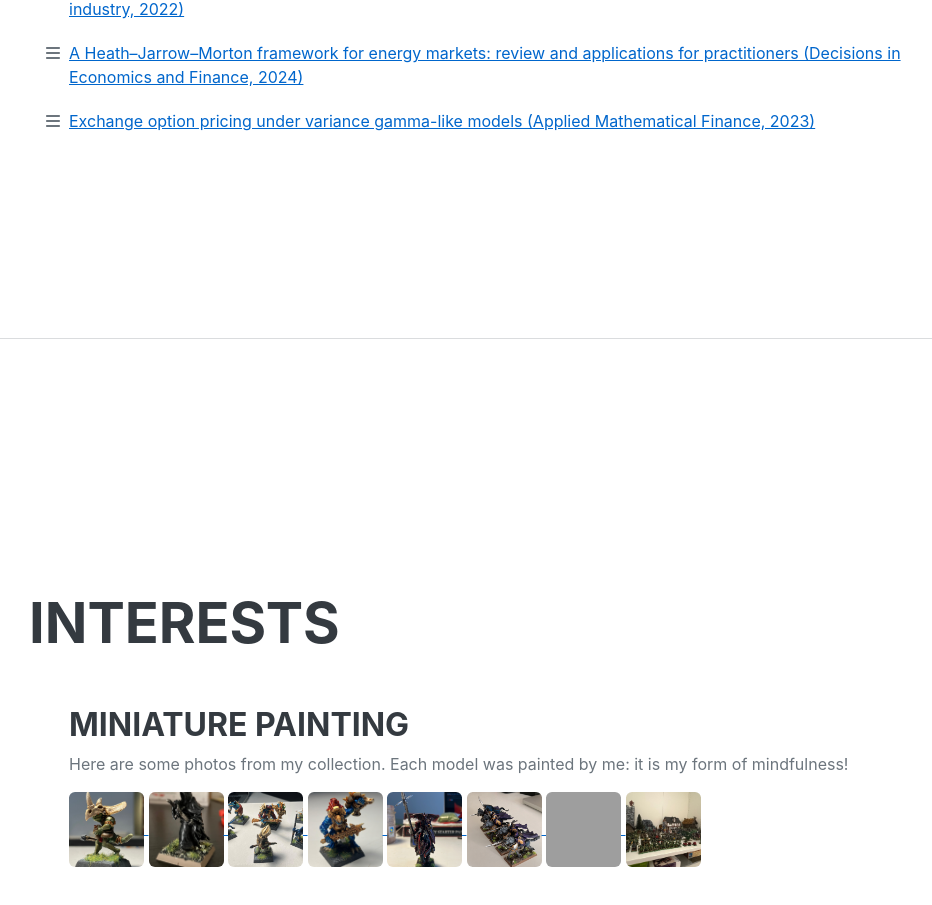
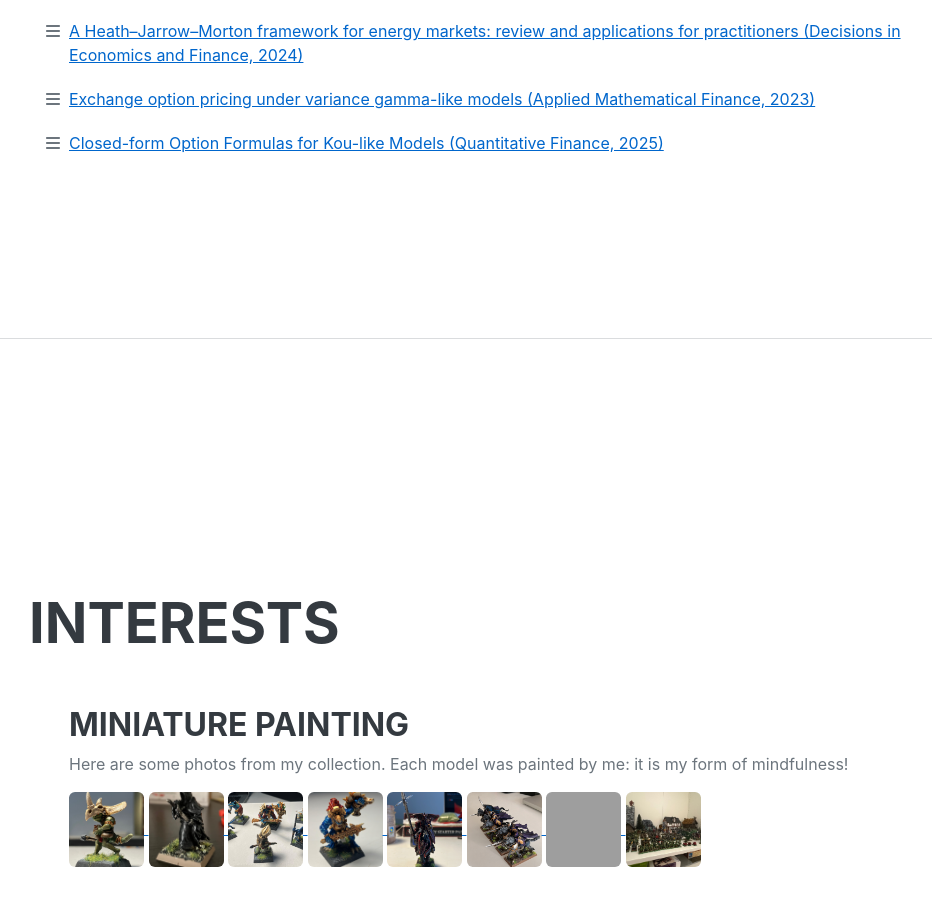
Before and after one commit to MatteoGardini1988/matteogardini1988.github.io, a plain HTML site: page index.html in a window 1280 px wide. Shown: the part 5300-6205 px from the top of the page, without its empty margins (291-1223 px from the left). Drawn offline with nearby package versions, Linux system fonts and the light colour scheme; grey boxes are pictures that could not be loaded; a web font is replaced by a local one.

Commit message:
added one more publication

```diff
--- a/index.html
+++ b/index.html
@@ -251,13 +251,13 @@
                         <a href="https://doi.org/10.1080/1350486X.2023.2248791" target="_blank" rel="noopener noreferrer">
                             Exchange option pricing under variance gamma-like models (Applied Mathematical Finance, 2023)
                         </a>
-                        <!--</li>
+                        </li>
 						<li style="margin-bottom: 20px;">
                         <span class="fa-li"><i class="fa-solid fa-bars"></i></span>
-                        <a href="" target="_blank" rel="noopener noreferrer">
+                        <a href="https://www.tandfonline.com/doi/full/10.1080/14697688.2025.2546000?src=exp-la" target="_blank" rel="noopener noreferrer">
                             Closed-form Option Formulas for Kou-like Models (Quantitative Finance, 2025)
                         </a>
-                        </li> -->
+                        </li>
                     </ul>
             </section>
             <hr class="m-0" />
```
